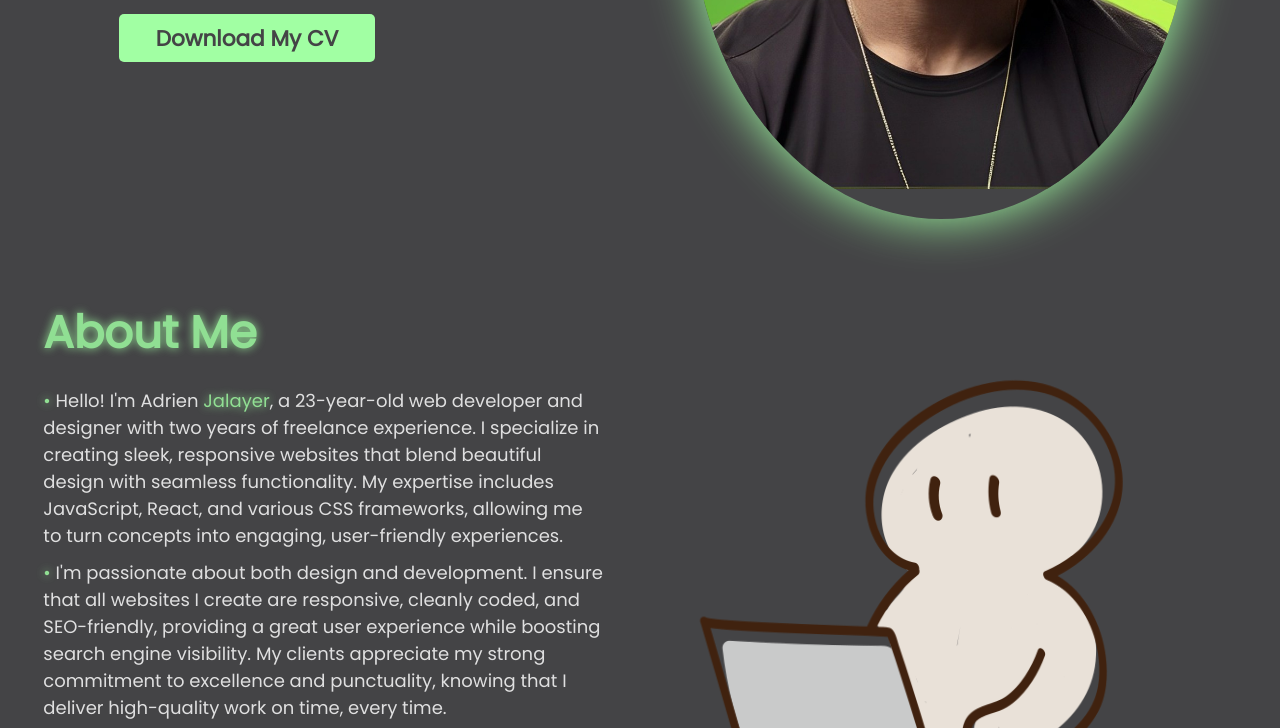
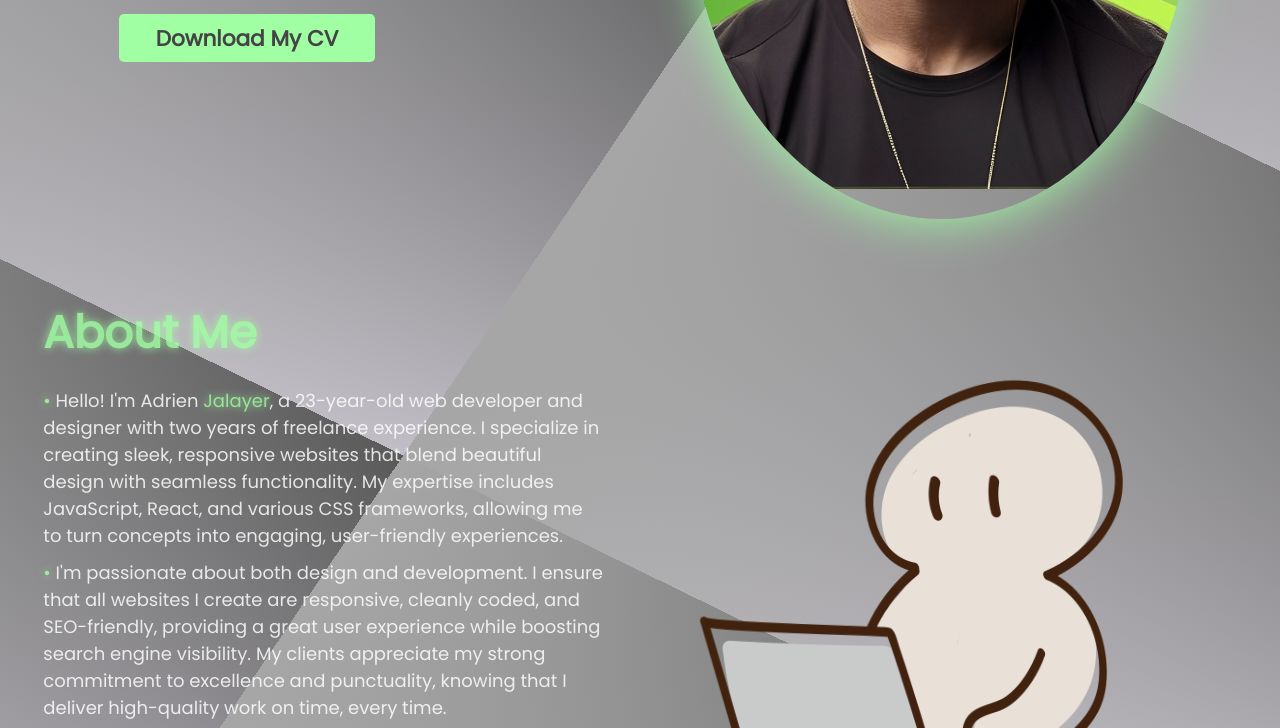
Before and after one commit to Adrien-Jalayer/AdrienJalayer.com, a plain HTML site: page index.html in a window 1280 px wide. Shown: the part 541-1269 px from the top of the page. Drawn offline with nearby package versions, Linux system fonts and the light colour scheme.

Commit message:
Update styles.css

```diff
--- a/styles.css
+++ b/styles.css
@@ -15,7 +15,23 @@
 body {
   font-size: 18px;
   width: 100%;
-  background-color: var(--main-bg-color);
+   min-height: 100vh;
+  background-image:
+    repeating-linear-gradient(304deg,
+      rgba(89,89,89, 0) 0,
+      #a6a6a6 75vmax,
+      #a6a6a6 calc(75vmax - 5px),
+      #a6a6a6 75vmax
+    ),
+    repeating-linear-gradient(206deg,
+      rgba(89,89,89, 0) 0,
+      #c2bec6 50vmax,
+      #c2bec6 calc(50vmax - 5px),
+      #c2bec6 50vmax
+    );
+
+  background-color: #595959;
+  background-size: 100% 100%;
 }
 /* Navbar Styles */
 nav {
```
